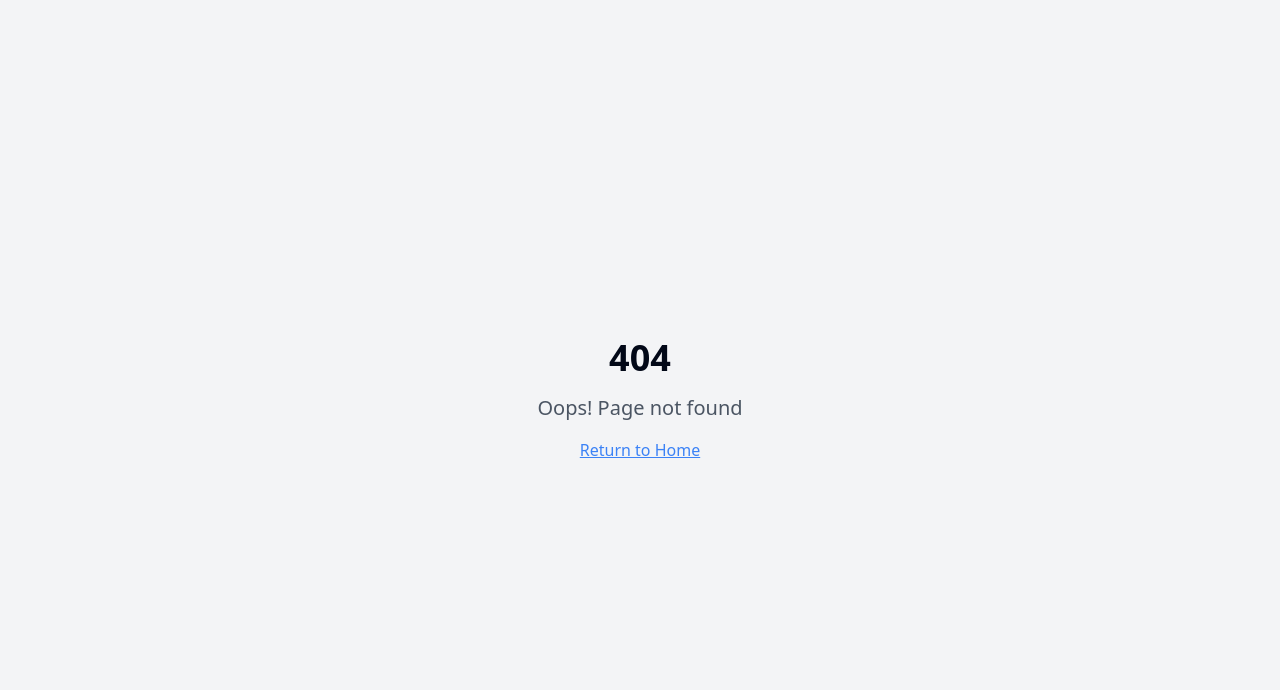
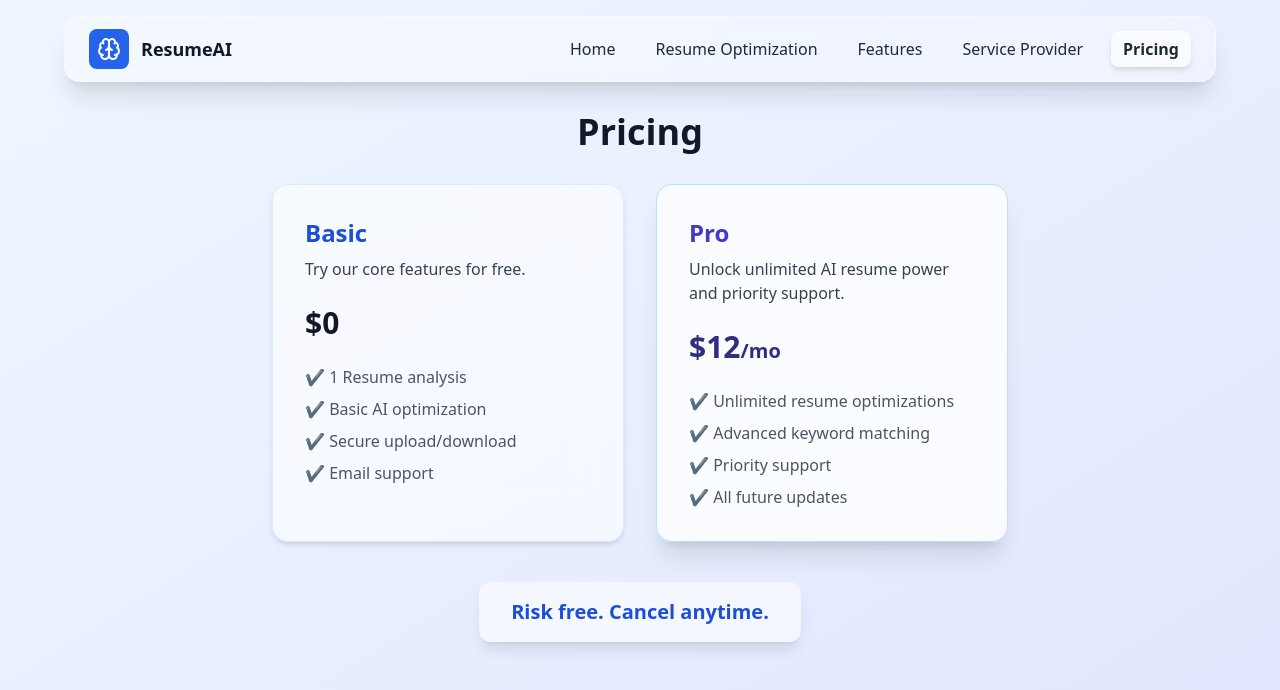
Before and after one commit to Anirdq/perfect-resume-ai-guide, a React (Vite) app: page /pricing in a window 1280 px wide. Before the commit this address had no page. Shown: the top 690 px of the page. Built offline with nearby package versions, Linux system fonts and the light colour scheme.

Commit message:
Add glass navigation and page features
- Implemented glass-style navigation across all pages.
- Created new pages and features.
- Updated "How it Works" section with service provider content.
- Added pricing information.

```diff
--- a/src/App.tsx
+++ b/src/App.tsx
@@ -1,3 +1,4 @@
+
 import { Toaster } from "@/components/ui/toaster";
 import { Toaster as Sonner } from "@/components/ui/sonner";
 import { TooltipProvider } from "@/components/ui/tooltip";
@@ -5,6 +6,10 @@ import { QueryClient, QueryClientProvider } from "@tanstack/react-query";
 import { BrowserRouter, Routes, Route } from "react-router-dom";
 import Index from "./pages/Index";
 import NotFound from "./pages/NotFound";
+import Features from "./pages/Features";
+import Pricing from "./pages/Pricing";
+import Resume from "./pages/Resume";
+import ServiceProvider from "./pages/ServiceProvider";
 
 const queryClient = new QueryClient();
 
@@ -16,6 +21,10 @@ const App = () => (
       <BrowserRouter>
         <Routes>
           <Route path="/" element={<Index />} />
+          <Route path="/features" element={<Features />} />
+          <Route path="/resume" element={<Resume />} />
+          <Route path="/service-provider" element={<ServiceProvider />} />
+          <Route path="/pricing" element={<Pricing />} />
           {/* ADD ALL CUSTOM ROUTES ABOVE THE CATCH-ALL "*" ROUTE */}
           <Route path="*" element={<NotFound />} />
         </Routes>
--- /dev/null
+++ b/src/components/GlassNavbar.tsx
@@ -0,0 +1,52 @@
+
+import { Link, useLocation } from "react-router-dom";
+import { Brain } from "lucide-react";
+import React from "react";
+import clsx from "clsx";
+
+const navLinks = [
+  { name: "Home", path: "/" },
+  { name: "Resume Optimization", path: "/resume" },
+  { name: "Features", path: "/features" },
+  { name: "Service Provider", path: "/service-provider" },
+  { name: "Pricing", path: "/pricing" },
+];
+
+export const GlassNavbar = () => {
+  const location = useLocation();
+  return (
+    <nav
+      className="
+        fixed top-4 left-1/2 z-50 -translate-x-1/2 w-[95vw] max-w-6xl
+        bg-white/30 shadow-xl backdrop-blur-xl
+        rounded-2xl flex justify-between items-center px-6 py-3 border border-white/50
+      "
+      style={{ WebkitBackdropFilter: 'blur(16px)', backdropFilter: 'blur(16px)' }}
+    >
+      <div className="flex items-center space-x-3">
+        <span className="bg-blue-600 p-2 rounded-lg">
+          <Brain className="h-6 w-6 text-white" />
+        </span>
+        <span className="text-lg font-bold text-gray-900">ResumeAI</span>
+      </div>
+      <div className="flex items-center space-x-4">
+        {navLinks.map(({ name, path }) => (
+          <Link
+            key={name}
+            to={path}
+            className={clsx(
+              "px-3 py-1.5 rounded-lg text-gray-800 font-medium text-base transition-all duration-200 hover:bg-white/40 hover:text-blue-700",
+              location.pathname === path
+                ? "bg-white/60 shadow-md text-blue-700 font-semibold"
+                : "bg-transparent"
+            )}
+          >
+            {name}
+          </Link>
+        ))}
+      </div>
+    </nav>
+  );
+};
+
+export default GlassNavbar;
--- /dev/null
+++ b/src/pages/Features.tsx
@@ -0,0 +1,39 @@
+
+import GlassNavbar from "@/components/GlassNavbar";
+
+const Features = () => (
+  <div className="min-h-screen bg-gradient-to-br from-blue-50 to-indigo-100">
+    <GlassNavbar />
+    <div className="pt-28 max-w-4xl mx-auto px-4">
+      <h1 className="text-4xl font-bold text-center mb-8 text-gray-900">Features</h1>
+      <ul className="space-y-8">
+        <li>
+          <h3 className="text-xl font-bold text-blue-700 mb-2">AI Resume Analysis</h3>
+          <p className="text-gray-700">
+            Advanced AI evaluates your resume for clarity, structure, and impact, providing actionable feedback in seconds.
+          </p>
+        </li>
+        <li>
+          <h3 className="text-xl font-bold text-blue-700 mb-2">ATS Optimization</h3>
+          <p className="text-gray-700">
+            Guaranteed to improve the chances of passing Applicant Tracking Systems by identifying key improvements.
+          </p>
+        </li>
+        <li>
+          <h3 className="text-xl font-bold text-blue-700 mb-2">Keyword Matching</h3>
+          <p className="text-gray-700">
+            Pinpoints missing keywords based on your job description to help you tailor your resume for each role.
+          </p>
+        </li>
+        <li>
+          <h3 className="text-xl font-bold text-blue-700 mb-2">One-Click Optimization</h3>
+          <p className="text-gray-700">
+            Instantly generate an optimized version of your resume ready to submit—no templates or formatting headaches!
+          </p>
+        </li>
+      </ul>
+    </div>
+  </div>
+);
+
+export default Features;
--- a/src/pages/Index.tsx
+++ b/src/pages/Index.tsx
@@ -1,3 +1,4 @@
+import GlassNavbar from "@/components/GlassNavbar";
 import { useState, useCallback } from 'react';
 import { Card, CardContent, CardHeader, CardTitle } from '@/components/ui/card';
 import { Button } from '@/components/ui/button';
@@ -58,7 +59,9 @@ const Index = () => {
 
   return (
     <div className="min-h-screen bg-gray-50">
-      <header className="bg-white border-b border-gray-200 sticky top-0 z-50">
+      <GlassNavbar />
+      <header className="bg-white border-b border-gray-200 sticky top-0 z-40 pt-24">
+        {/* Navigation is now in GlassNavbar, keep header content minimal */}
         <div className="max-w-7xl mx-auto px-4 sm:px-6 lg:px-8">
           <div className="flex justify-between items-center h-16">
             <div className="flex items-center space-x-3">
@@ -70,29 +73,9 @@ const Index = () => {
                 <p className="text-xs text-gray-500">Professional Resume Optimization</p>
               </div>
             </div>
-            <nav className="hidden md:flex items-center space-x-8">
-              <a href="#features" className="text-gray-600 hover:text-gray-900 text-sm font-medium">Features</a>
-              <a href="#how-it-works" className="text-gray-600 hover:text-gray-900 text-sm font-medium">How it Works</a>
-              <a href="#pricing" className="text-gray-600 hover:text-gray-900 text-sm font-medium">Pricing</a>
-              {analysis && (
-                <Button
-                  variant="outline"
-                  size="sm"
-                  onClick={() => setShowComparison(!showComparison)}
-                  className="text-blue-600 border-blue-200 hover:bg-blue-50"
-                >
-                  <ArrowLeftRight className="h-4 w-4 mr-2" />
-                  {showComparison ? 'Hide' : 'Show'} Comparison
-                </Button>
-              )}
-            </nav>
-            <Button variant="ghost" size="sm" className="md:hidden">
-              <Menu className="h-5 w-5" />
-            </Button>
           </div>
         </div>
       </header>
-
       <section className="bg-gradient-to-br from-blue-50 to-indigo-100 py-20">
         <div className="max-w-7xl mx-auto px-4 sm:px-6 lg:px-8 text-center">
           <div className="max-w-3xl mx-auto">
@@ -121,7 +104,6 @@ const Index = () => {
           </div>
         </div>
       </section>
-
       <div className="max-w-7xl mx-auto px-4 sm:px-6 lg:px-8 py-12">
         <section id="features" className="mb-20">
           <div className="text-center mb-12">
@@ -166,7 +148,29 @@ const Index = () => {
             </Card>
           </div>
         </section>
-
+        {/* Replace 'How it Works' with strongly convincing info */}
+        <section id="why-us" className="mb-20">
+          <div className="text-center mb-12">
+            <h2 className="text-3xl font-bold text-gray-900 mb-4">Your Career Success, Our Mission</h2>
+            <p className="text-lg text-gray-600">
+              Partner with ResumeAI to accelerate your journey to a better job. We combine world-class AI, proven industry expertise, and secure handling to give you the confidence—and the edge—you deserve.
+            </p>
+          </div>
+          <div className="md:flex md:justify-center gap-8 space-y-8 md:space-y-0">
+            <div className="flex-1 bg-white/70 shadow-lg rounded-2xl p-8 text-center">
+              <h3 className="text-2xl font-bold text-blue-700 mb-3">Expert-Driven</h3>
+              <p className="text-gray-700">Built in collaboration with hiring managers and recruiters to ensure your resume stands out.</p>
+            </div>
+            <div className="flex-1 bg-white/70 shadow-lg rounded-2xl p-8 text-center">
+              <h3 className="text-2xl font-bold text-blue-700 mb-3">Transparent Results</h3>
+              <p className="text-gray-700">You see exactly what changes our AI recommends, giving you control at every step.</p>
+            </div>
+            <div className="flex-1 bg-white/70 shadow-lg rounded-2xl p-8 text-center">
+              <h3 className="text-2xl font-bold text-blue-700 mb-3">Support All Along</h3>
+              <p className="text-gray-700">Friendly email and live chat support to answer all your questions quickly.</p>
+            </div>
+          </div>
+        </section>
         <section id="how-it-works" className="mb-20">
           <div className="text-center mb-12">
             <h2 className="text-3xl font-bold text-gray-900 mb-4">Get Started in 3 Simple Steps</h2>
@@ -435,5 +439,4 @@ const Index = () => {
     </div>
   );
 };
-
 export default Index;
--- /dev/null
+++ b/src/pages/Pricing.tsx
@@ -0,0 +1,41 @@
+
+import GlassNavbar from "@/components/GlassNavbar";
+
+const Pricing = () => (
+  <div className="min-h-screen bg-gradient-to-br from-blue-50 to-indigo-100 pb-10">
+    <GlassNavbar />
+    <div className="pt-28 max-w-3xl mx-auto px-4">
+      <h1 className="text-4xl font-bold text-center mb-8 text-gray-900">Pricing</h1>
+      <div className="flex flex-col md:flex-row gap-8 justify-center">
+        <div className="bg-white/60 backdrop-blur-xl p-8 rounded-2xl shadow-md w-full md:w-1/2 border border-blue-100">
+          <h2 className="text-2xl font-bold text-blue-700 mb-2">Basic</h2>
+          <p className="text-gray-700 mb-6">Try our core features for free.</p>
+          <span className="text-3xl font-bold text-gray-900">$0</span>
+          <ul className="mt-6 text-gray-600 space-y-2 text-left text-base">
+            <li>✔️ 1 Resume analysis</li>
+            <li>✔️ Basic AI optimization</li>
+            <li>✔️ Secure upload/download</li>
+            <li>✔️ Email support</li>
+          </ul>
+        </div>
+        <div className="bg-white/80 backdrop-blur-xl p-8 rounded-2xl shadow-xl w-full md:w-1/2 border border-blue-200">
+          <h2 className="text-2xl font-bold text-indigo-700 mb-2">Pro</h2>
+          <p className="text-gray-700 mb-6">Unlock unlimited AI resume power and priority support.</p>
+          <span className="text-3xl font-bold text-indigo-900">$12<span className="text-xl">/mo</span></span>
+          <ul className="mt-6 text-gray-600 space-y-2 text-left text-base">
+            <li>✔️ Unlimited resume optimizations</li>
+            <li>✔️ Advanced keyword matching</li>
+            <li>✔️ Priority support</li>
+            <li>✔️ All future updates</li>
+          </ul>
+        </div>
+      </div>
+      <div className="mt-10 text-center">
+        <span className="inline-block font-semibold text-xl text-blue-700 px-8 py-4 bg-white/60 rounded-xl shadow-lg backdrop-blur-md">
+          Risk free. Cancel anytime.
+        </span>
+      </div>
+    </div>
+  </div>
+);
+export default Pricing;
--- /dev/null
+++ b/src/pages/Resume.tsx
@@ -0,0 +1,14 @@
+
+import GlassNavbar from "@/components/GlassNavbar";
+import Index from "./Index";
+
+// This just reuses the Index resume optimization UI, but you can extend/change as needed.
+const Resume = () => (
+  <div className="min-h-screen bg-gray-50">
+    <GlassNavbar />
+    <div className="pt-24">
+      <Index />
+    </div>
+  </div>
+);
+export default Resume;
--- /dev/null
+++ b/src/pages/ServiceProvider.tsx
@@ -0,0 +1,46 @@
+
+import GlassNavbar from "@/components/GlassNavbar";
+
+const ServiceProvider = () => (
+  <div className="min-h-screen bg-gradient-to-tr from-white via-blue-50 to-indigo-100">
+    <GlassNavbar />
+    <div className="pt-28 max-w-4xl mx-auto px-4">
+      <h1 className="text-4xl font-bold text-center mb-8 text-gray-900">
+        Why Choose ResumeAI as Your Career Partner?
+      </h1>
+      <div className="space-y-8 text-lg">
+        <div>
+          <h3 className="text-2xl font-bold text-blue-700 mb-2">Trusted by Thousands</h3>
+          <p className="text-gray-700">
+            Candidates and professionals around the world use ResumeAI to unlock more interview opportunities and land their dream roles.
+          </p>
+        </div>
+        <div>
+          <h3 className="text-2xl font-bold text-blue-700 mb-2">Results-Oriented</h3>
+          <p className="text-gray-700">
+            Data shows ResumeAI-users score higher on resume screening and get noticed by top-tier employers, fast.
+          </p>
+        </div>
+        <div>
+          <h3 className="text-2xl font-bold text-blue-700 mb-2">100% Confidential, Always Secure</h3>
+          <p className="text-gray-700">
+            Your documents are encrypted and never shared. Your privacy and data security are our top priorities.
+          </p>
+        </div>
+        <div>
+          <h3 className="text-2xl font-bold text-blue-700 mb-2">Lightning-Fast, Hassle-Free</h3>
+          <p className="text-gray-700">
+            Our AI delivers optimizations in seconds—no more manual edits or waiting for feedback.
+          </p>
+        </div>
+      </div>
+      <div className="mt-12 text-center">
+        <span className="inline-block font-semibold text-xl text-blue-700 px-8 py-4 bg-white/60 rounded-xl shadow-lg backdrop-blur-md">
+          Ready to stand out? Try ResumeAI today!
+        </span>
+      </div>
+    </div>
+  </div>
+);
+
+export default ServiceProvider;
```
